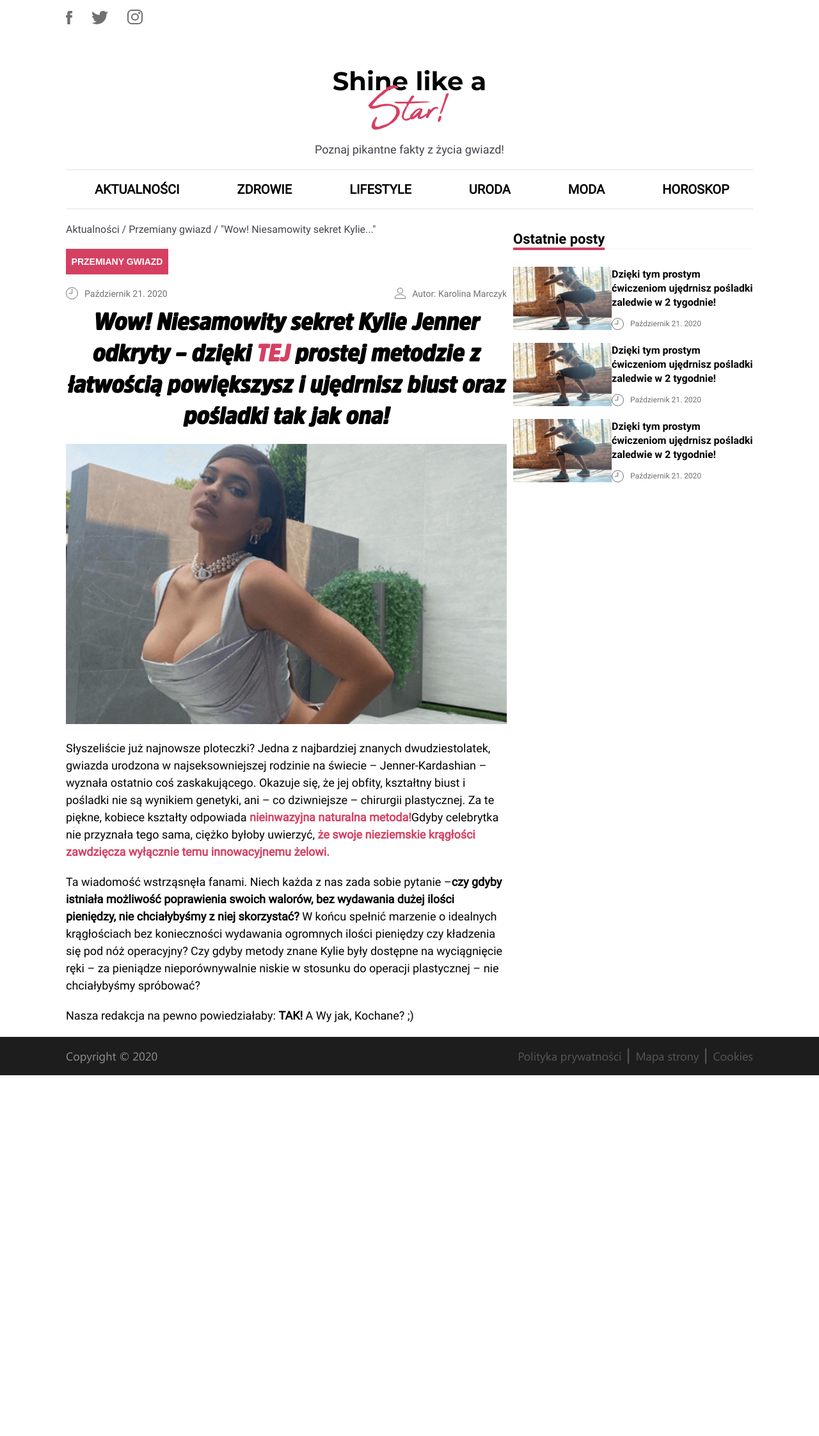
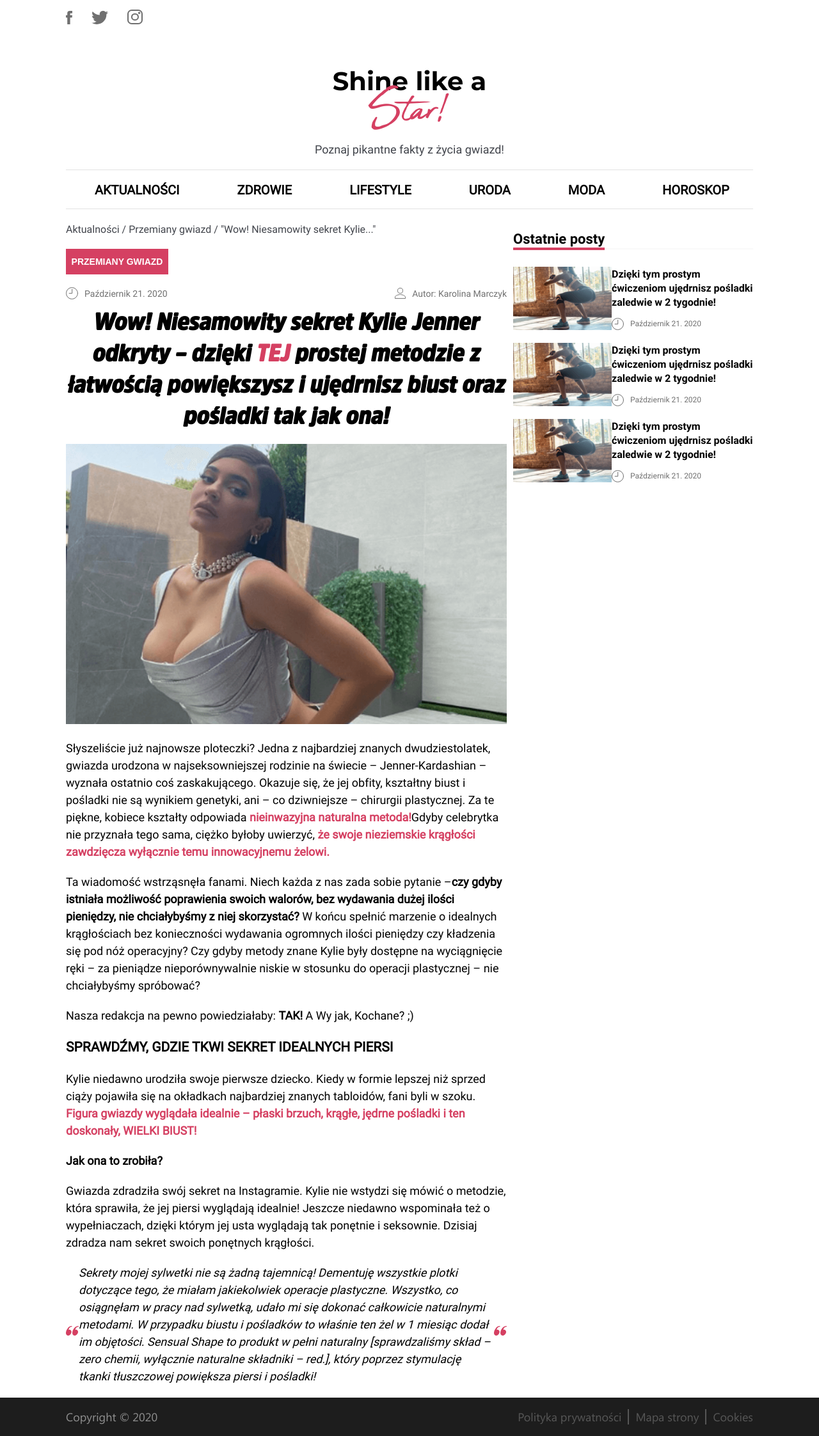
Before and after one commit to YauhenTretsyak/confilogi_pr, a React (Create React App) app: page / in a window 1280 px wide. Shown: the whole page at 64% size. Before the commit the page ends 1681 px from the top, so only its background shows below. Built offline with nearby package versions, Linux system fonts and the light colour scheme.

Commit message:
Blog component changed, Header component changed

```diff
--- a/src/components/Blog/Blog.js
+++ b/src/components/Blog/Blog.js
@@ -5,6 +5,7 @@
 import Date from '../blocks/Date/Date.js';
 import Author from '../blocks/Author/Author.js';
 import Paragraph from '../blocks/Paragraph/Paragraph.js';
+import quotation from '../../assets/svg/quatation-mark.svg';
 
 const Blog = () => {
   return (
@@ -21,7 +22,7 @@
       </div>
       <h1 className='blog_title'>
         Wow! Niesamowity sekret Kylie Jenner odkryty – dzięki{' '}
-        <span className='pink-text'>TEJ</span> prostej metodzie z łatwością
+        <span className='paragraph_pink-text'>TEJ</span> prostej metodzie z łatwością
         powiększysz i ujędrnisz biust oraz pośladki tak jak ona!
       </h1>
       <img className='blog_img' src={mainPhoto} alt='kylie-jenner'></img>
@@ -32,16 +33,18 @@
         Okazuje się, że jej obfity, kształtny biust i pośladki nie są wynikiem
         genetyki, ani – co dziwniejsze – chirurgii plastycznej. Za te piękne,
         kobiece kształty odpowiada{' '}
-        <span className='pink-text-bold'>nieinwazyjna naturalna metoda!</span>
+        <span className='paragraph_pink-text-bold'>
+          nieinwazyjna naturalna metoda!
+        </span>
         Gdyby celebrytka nie przyznała tego sama, ciężko byłoby uwierzyć,{' '}
-        <span className='pink-text-bold'>
+        <span className='paragraph_pink-text-bold'>
           że swoje nieziemskie krągłości zawdzięcza wyłącznie temu innowacyjnemu
           żelowi.
         </span>
       </Paragraph>
       <Paragraph>
         Ta wiadomość wstrząsnęła fanami. Niech każda z nas zada sobie pytanie –
-        <span className='text-bold'>
+        <span className='paragraph_text-bold'>
           czy gdyby istniała możliwość poprawienia swoich walorów, bez wydawania
           dużej ilości pieniędzy, nie chciałybyśmy z niej skorzystać?
         </span>{' '}
@@ -52,8 +55,50 @@
         plastycznej – nie chciałybyśmy spróbować?
       </Paragraph>
       <Paragraph>
-        Nasza redakcja na pewno powiedziałaby: <span className='text-bold'>TAK!</span> A Wy jak, Kochane? ;)
+        Nasza redakcja na pewno powiedziałaby:{' '}
+        <span className='paragraph_text-bold'>TAK!</span> A Wy jak, Kochane? ;)
       </Paragraph>
+      <h2 className='blog_subtitle'>
+        Sprawdźmy, gdzie tkwi sekret idealnych piersi
+      </h2>
+      <Paragraph>
+        Kylie niedawno urodziła swoje pierwsze dziecko. Kiedy w formie lepszej
+        niż sprzed ciąży pojawiła się na okładkach najbardziej znanych
+        tabloidów, fani byli w szoku.{' '}
+        <span className='paragraph_pink-text-bold'>
+          Figura gwiazdy wyglądała idealnie – płaski brzuch, krągłe, jędrne
+          pośladki i ten doskonały, WIELKI BIUST!
+        </span>
+      </Paragraph>
+      <Paragraph>
+        <span className='paragraph_text-bold'>Jak ona to zrobiła?</span>
+      </Paragraph>
+      <Paragraph>
+        Gwiazda zdradziła swój sekret na Instagramie. Kylie nie wstydzi się
+        mówić o metodzie, która sprawiła, że jej piersi wyglądają idealnie!
+        Jeszcze niedawno wspominała też o wypełniaczach, dzięki którym jej usta
+        wyglądają tak ponętnie i seksownie. Dzisiaj zdradza nam sekret swoich
+        ponętnych krągłości.
+      </Paragraph>
+      <div className='quotation'>
+        <img className='quotation_img' src={quotation} alt='' />
+        <Paragraph>
+          <span className='paragraph_text-italic'>
+            Sekrety mojej sylwetki nie są żadną tajemnicą! Dementuję wszystkie
+            plotki dotyczące tego, że miałam jakiekolwiek operacje plastyczne.
+            Wszystko, co osiągnęłam w pracy nad sylwetką, udało mi się dokonać
+            całkowicie naturalnymi metodami. W przypadku biustu i pośladków to
+            właśnie ten żel w 1 miesiąc dodał im objętości. Sensual Shape to
+            produkt w pełni naturalny [sprawdzaliśmy skład – zero chemii,
+            wyłącznie naturalne składniki – red.], który poprzez stymulację
+            tkanki tłuszczowej powiększa piersi i pośladki!
+          </span>
+        </Paragraph>
+        <img className='quotation_img' src={quotation} alt='' />
+      </div>
+      <div>
+        {/* <Instagram /> */}
+      </div>
     </section>
   );
 };
--- a/src/components/Blog/_Blog.scss
+++ b/src/components/Blog/_Blog.scss
@@ -2,21 +2,7 @@
   max-width: 100%;
   width: 100%;
 
-
-  @media only screen and (min-width: 768px){
-    max-width: 768px;
-  }
-
-  @media only screen and (min-width: 1104px){
-    max-width: 1104px;
-  }
-
-  @media only screen and (min-width: 1301px){
-    max-width: 818px;
-  }
-}
-
-.blog_links {
+  &_links {
     color: $color_grey-dark;
     font-size: $font_size-12;
     margin-bottom: 2rem;
@@ -26,25 +12,25 @@
     }
   }
 
-.blog_links_item {
+  &_links_item {
     text-decoration: none;
     color: $color_grey-dark;
   }
 
-.blog_btn {
+  &_btn {
     text-transform: uppercase;
     font-weight: $font_weight-bold;
     margin-bottom: 2rem;
   }
 
-.blog_info {
+  &_info {
     @media only screen and (min-width: 400px) {
       display: flex;
       justify-content: space-between;
     }
   }
 
-.blog_title {
+  &_title {
     font-family: 'AmsiProNarw-BlackItalic';
     font-size: $font_size-30;
     text-align: center;
@@ -55,20 +41,55 @@
     }
   }
 
-.pink-text {
-  color: $color_pink-main;
-}
-
-.blog_img {
+  &_img {
     width: 100%;
     margin-bottom: 2rem;
   }
 
-.pink-text-bold {
+  &_subtitle {
+    text-transform: uppercase;
+    font-weight: $font_weight-bold;
+    line-height: 1.5;
+    margin-bottom: 2rem;
+  }
+
+  @media only screen and (min-width: 768px) {
+    max-width: 768px;
+  }
+
+  @media only screen and (min-width: 1104px) {
+    max-width: 1104px;
+  }
+
+  @media only screen and (min-width: 1301px) {
+    max-width: 818px;
+  }
+}
+
+.paragraph {
+  &_pink-text {
+    color: $color_pink-main;
+
+    &-bold {
       color: $color_pink-main;
       font-weight: $font_weight-bold;
     }
+  }
 
-.text-bold {
+  &_text-bold {
     font-weight: $font_weight-bold;
   }
+
+  &_text-italic {
+    font-style: italic;
+  }
+}
+
+.quotation {
+  display: flex;
+  position: relative;
+}
+
+.quotation_img {
+  width: 2rem;
+}
--- a/src/components/Header/Header.js
+++ b/src/components/Header/Header.js
@@ -1,4 +1,4 @@
-import React from 'react';
+import React, { useState } from 'react';
 import fb from '../../assets/svg/icon-facebook.svg';
 import twitter from '../../assets/svg/icon-twitter.svg';
 import instagram from '../../assets/svg/icon-instagram.svg';
@@ -6,7 +6,9 @@
 import data from '../../data/Data.js';
 import Navigation from '../blocks/Navigation/Navigation';
 
-function Header() {
+const Header = () => {
+  const [showMenu, setShowMenu] = useState(false);
+
   return (
     <>
       <header className='header'>
@@ -29,7 +31,7 @@
                 alt='instagram-logo'
               />
             </div>
-            <img className='header_menu' src={threeDots} alt='menu' />
+            <img className='header_menu' src={threeDots} alt='menu' onClick={() => setShowMenu(showMenu === true ? false : true)}/>
           </div>
           <div className='logo'>
             <h1 className='logo_item'>Shine like a</h1>
@@ -37,13 +39,13 @@
           </div>
           <p className='header_text'>Poznaj pikantne fakty z życia gwiazd!</p>
           <span className='header_highlight'></span>
-          <div className='header_navigation'>
+          <nav className={showMenu ? 'header_navigation show' : 'header_navigation'}>
           {
             data.navigationLinks.map((link, index) => {
               return <Navigation key={index} text={link} styleName={'header_navigation_item'}/>
             } )
           }
-          </div>
+          </nav>
           <span className='header_highlight'></span>
         </div>
       </header>
--- a/src/components/Header/_Header.scss
+++ b/src/components/Header/_Header.scss
@@ -36,6 +36,10 @@
     display: none;
   }
 
+  &_menu {
+    cursor: pointer;
+  }
+
 
   @media only screen and (min-width: 1104px) {
     &_highlight {
@@ -52,10 +56,10 @@
     }
 
     &_navigation {
-      display: block;
+      display: flex;
       height: 6rem;
-      line-height: 6rem;
-      text-align: center;
+      align-items: center;
+      justify-content: space-between;
     }
 
     &_navigation_item {
@@ -95,3 +99,12 @@
     transform: translateX(-50%);
   }
 }
+
+.show {
+  display: flex;
+  flex-direction: column;
+  // position: absolute;
+  // z-index: 1;
+  // top: 0;
+  // left: 0;
+}
```
Lines whose indentation alone changed are shown as unchanged.
